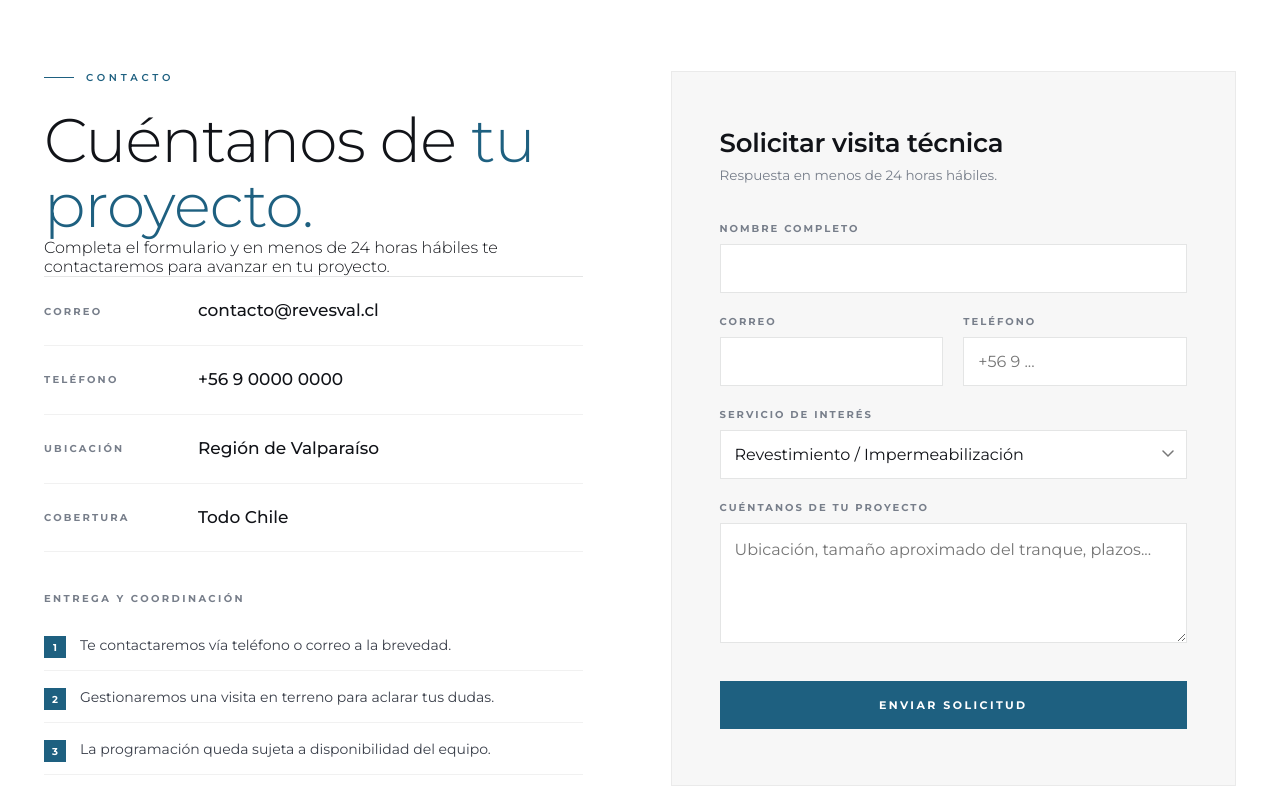
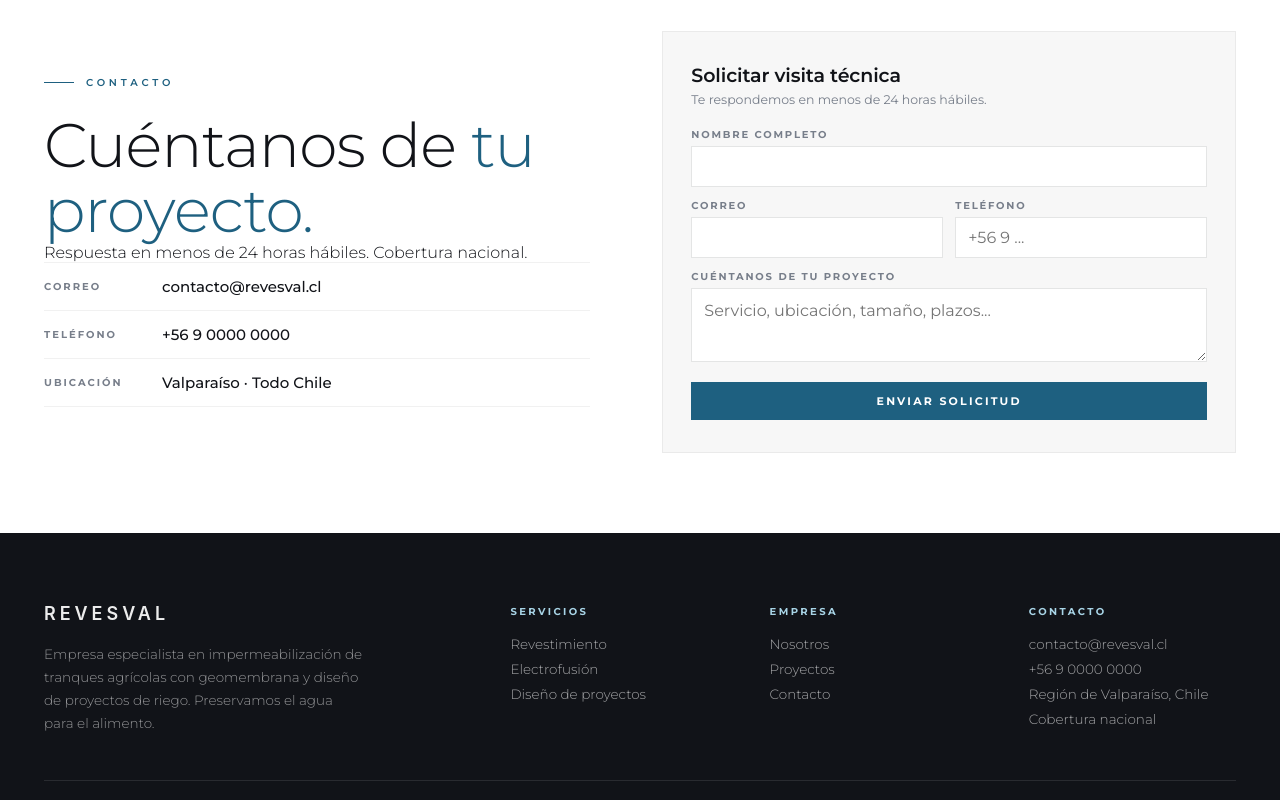
Before and after one commit to Kensel-CS/revesval-site, a plain HTML site: page public/index.html in a window 1280 px wide. Shown: the part 9220-10020 px from the top of the page. Drawn offline with Linux system fonts and the light colour scheme.

Commit message:
ui: compactar sección de contacto
- Quitar bloque "Entrega y coordinación" (sobreinformación para una sección de contacto).
- Fusionar Ubicación + Cobertura en una sola línea.
- Quitar select "Servicio de interés" del form (lo cuentan en el textarea).
- H2: cap a clamp(28,3.4vw,42px), antes era el h2 global gigante.
- Reducir paddings: contacto 120→80px, form 56/48→32/28, ff 22→12px.
- Eliminar position:sticky de la columna info (no necesario en sección ahora compacta).
- Alinear columnas con align-items:center para equilibrio visual.

Resultado: sección entra cómoda en una sola pantalla 1080p.

```diff
--- a/public/index.html
+++ b/public/index.html
@@ -603,101 +603,94 @@ h3{
 .cri .cu{font-size:15px;color:rgba(255,255,255,.5);margin-left:4px;font-weight:400}
 
 /* ═══════════════ CONTACTO ═══════════════ */
-.contacto{background:var(--bg);padding:120px 0}
+/* CONTACTO — versión compacta */
+.contacto{background:var(--bg);padding:80px 0}
+@media(max-width:900px){.contacto{padding:56px 0}}
+
 .cto-g{
   display:grid;
   grid-template-columns:minmax(0,1fr) minmax(0,1.05fr);
-  gap:88px;
-  align-items:start;
-}
-@media(max-width:1100px){.cto-g{gap:56px}}
-@media(max-width:900px){.cto-g{grid-template-columns:1fr;gap:48px}}
-
-/* Columna info — sticky en desktop para acompañar el scroll */
-.cto-l{position:sticky;top:96px}
-@media(max-width:900px){.cto-l{position:static}}
+  gap:72px;
+  align-items:center;
+}
+@media(max-width:1100px){.cto-g{gap:48px}}
+@media(max-width:900px){.cto-g{grid-template-columns:1fr;gap:36px;align-items:start}}
+
 .cto-l h2{
-  margin-bottom:22px;
+  font-size:clamp(28px, 3.4vw, 42px) !important;
+  font-weight:300;
+  line-height:1.1;
+  letter-spacing:-.01em;
   text-wrap:balance;
-  max-width:14ch;
-  line-height:1.05;
-}
-.cto-l .desc{font-size:16px;color:var(--muted);line-height:1.7;max-width:460px;margin-bottom:40px}
-
-.cdata{border-top:1px solid var(--line)}
+  max-width:16ch;
+  margin-bottom:14px;
+}
+.cto-l .desc{
+  font-size:15px;color:var(--muted);line-height:1.65;
+  max-width:440px;margin-bottom:24px;
+}
+
+.cdata{border-top:1px solid var(--line2)}
 .cdr{
-  padding:22px 0;
+  padding:13px 0;
   border-bottom:1px solid var(--line2);
   display:grid;
-  grid-template-columns:130px 1fr;
-  gap:24px;
+  grid-template-columns:100px 1fr;
+  gap:18px;
   align-items:center;
 }
-.cdr .clbl{font-size:10px;letter-spacing:.22em;text-transform:uppercase;color:var(--muted);font-weight:700}
-.cdr .cval{font-size:17px;font-weight:500;color:var(--ink);line-height:1.4}
+.cdr .clbl{
+  font-size:10px;letter-spacing:.2em;text-transform:uppercase;
+  color:var(--muted);font-weight:700;
+}
+.cdr .cval{font-size:15px;font-weight:500;color:var(--ink);line-height:1.4}
 a.cdr .cval{transition:color .2s}
 a.cdr:hover .cval{color:var(--blue2)}
 
-.cpasos{margin-top:40px}
-.cpasos strong{font-size:10px;letter-spacing:.24em;text-transform:uppercase;color:var(--muted);font-weight:700;display:block;margin-bottom:18px}
-.cpasos ul{list-style:none;counter-reset:step;display:flex;flex-direction:column;gap:4px}
-.cpasos li{
-  font-size:14px;color:var(--ink2);
-  padding:12px 0;border-bottom:1px solid var(--line2);
-  display:flex;gap:14px;align-items:flex-start;
-  counter-increment:step;font-weight:400;line-height:1.55;
-}
-.cpasos li::before{
-  content:counter(step);
-  display:flex;align-items:center;justify-content:center;
-  width:22px;height:22px;min-width:22px;
-  background:var(--blue2);color:#fff;
-  font-size:10px;font-weight:700;
-  margin-top:1px;
-}
-
-/* FORM — más editorial, más aire */
+/* FORM — compacto y limpio */
 .fbox{
   background:var(--bg2);
-  padding:56px 48px;
+  padding:32px 28px;
   border:1px solid var(--line2);
 }
-@media(max-width:1100px){.fbox{padding:44px 36px}}
-@media(max-width:520px){.fbox{padding:32px 22px}}
+@media(max-width:520px){.fbox{padding:24px 18px}}
 
 .fbox h4{
-  font-size:26px;font-weight:600;
-  margin-bottom:6px;letter-spacing:-.01em;
-  line-height:1.2;
-}
-.fbox .fsub{font-size:13.5px;color:var(--muted);margin-bottom:36px;font-weight:400;line-height:1.5}
-
-.ff{margin-bottom:22px}
+  font-size:19px;font-weight:600;
+  margin-bottom:3px;letter-spacing:-.005em;
+  line-height:1.25;
+}
+.fbox .fsub{
+  font-size:12.5px;color:var(--muted);
+  margin-bottom:18px;font-weight:400;line-height:1.5;
+}
+
+.ff{margin-bottom:12px}
 .ff label{
   display:block;
-  font-size:10px;letter-spacing:.2em;text-transform:uppercase;
-  color:var(--muted);margin-bottom:9px;font-weight:700;
+  font-size:10px;letter-spacing:.18em;text-transform:uppercase;
+  color:var(--muted);margin-bottom:5px;font-weight:700;
 }
 .ff input,.ff textarea,.ff select{
-  width:100%;padding:14px 14px;background:#fff;
+  width:100%;padding:10px 12px;background:#fff;
   border:1px solid var(--line);
-  color:var(--ink);font-size:15px;font-family:inherit;outline:none;
+  color:var(--ink);font-size:14px;font-family:inherit;outline:none;
   transition:border-color .2s, box-shadow .2s;font-weight:400;
 }
 .ff input:focus,.ff textarea:focus,.ff select:focus{
   border-color:var(--blue);
   box-shadow:0 0 0 3px rgba(45,136,176,.12);
 }
-.ff textarea{resize:vertical;min-height:120px;line-height:1.5}
-
-.frow2{display:grid;grid-template-columns:1fr 1fr;gap:20px}
+.ff textarea{resize:vertical;min-height:74px;line-height:1.5}
+
+.frow2{display:grid;grid-template-columns:1fr 1fr;gap:12px}
 @media(max-width:520px){.frow2{grid-template-columns:1fr;gap:0}}
 
 .fsub2{
-  width:100%;padding:17px;background:var(--blue2);color:#fff;border:none;
-  font-size:11px;letter-spacing:.22em;text-transform:uppercase;font-weight:700;
+  width:100%;padding:12px;background:var(--blue2);color:#fff;border:none;
+  font-size:11px;letter-spacing:.2em;text-transform:uppercase;font-weight:700;
   cursor:pointer;transition:background .3s, transform .15s;font-family:inherit;
-  margin-top:12px;
+  margin-top:4px;
 }
 .fsub2:hover{background:var(--blue)}
 .fsub2:active{transform:scale(.99)}
@@ -1473,25 +1466,16 @@ body {
       <div class="reveal">
         <div class="ey">Contacto</div>
         <h2>Cuéntanos de <em>tu proyecto.</em></h2>
-        <p class="desc">Completa el formulario y en menos de 24 horas hábiles te contactaremos para avanzar en tu proyecto.</p>
+        <p class="desc">Respuesta en menos de 24 horas hábiles. Cobertura nacional.</p>
         <div class="cdata">
-          <a href="mailto:contacto@revesval.cl" class="cdr" style="display:grid"><span class="clbl">Correo</span><span class="cval">contacto@revesval.cl</span></a>
-          <a href="tel:+56900000000" class="cdr" style="display:grid"><span class="clbl">Teléfono</span><span class="cval">+56 9 0000 0000</span></a>
-          <div class="cdr"><span class="clbl">Ubicación</span><span class="cval">Región de Valparaíso</span></div>
-          <div class="cdr"><span class="clbl">Cobertura</span><span class="cval">Todo Chile</span></div>
-        </div>
-        <div class="cpasos">
-          <strong>Entrega y coordinación</strong>
-          <ul>
-            <li>Te contactaremos vía teléfono o correo a la brevedad.</li>
-            <li>Gestionaremos una visita en terreno para aclarar tus dudas.</li>
-            <li>La programación queda sujeta a disponibilidad del equipo.</li>
-          </ul>
+          <a href="mailto:contacto@revesval.cl" class="cdr"><span class="clbl">Correo</span><span class="cval">contacto@revesval.cl</span></a>
+          <a href="tel:+56900000000" class="cdr"><span class="clbl">Teléfono</span><span class="cval">+56 9 0000 0000</span></a>
+          <div class="cdr"><span class="clbl">Ubicación</span><span class="cval">Valparaíso · Todo Chile</span></div>
         </div>
       </div>
       <form class="fbox reveal d1" onsubmit="event.preventDefault();alert('¡Mensaje enviado! Te contactaremos a la brevedad.');this.reset()">
         <h4>Solicitar visita técnica</h4>
-        <p class="fsub">Respuesta en menos de 24 horas hábiles.</p>
+        <p class="fsub">Te respondemos en menos de 24 horas hábiles.</p>
 
         <div class="ff"><label for="cf-nombre">Nombre completo</label>
           <input id="cf-nombre" name="nombre" type="text" autocomplete="name" required>
@@ -1506,18 +1490,8 @@ body {
           </div>
         </div>
 
-        <div class="ff"><label for="cf-servicio">Servicio de interés</label>
-          <select id="cf-servicio" name="servicio">
-            <option>Revestimiento / Impermeabilización</option>
-            <option>Electrofusión HDPE</option>
-            <option>Riego tecnificado</option>
-            <option>Diseño de proyectos</option>
-            <option>Otro</option>
-          </select>
-        </div>
-
         <div class="ff"><label for="cf-msg">Cuéntanos de tu proyecto</label>
-          <textarea id="cf-msg" name="mensaje" placeholder="Ubicación, tamaño aproximado del tranque, plazos..."></textarea>
+          <textarea id="cf-msg" name="mensaje" placeholder="Servicio, ubicación, tamaño, plazos..."></textarea>
         </div>
 
         <button type="submit" class="fsub2">Enviar solicitud</button>
```
